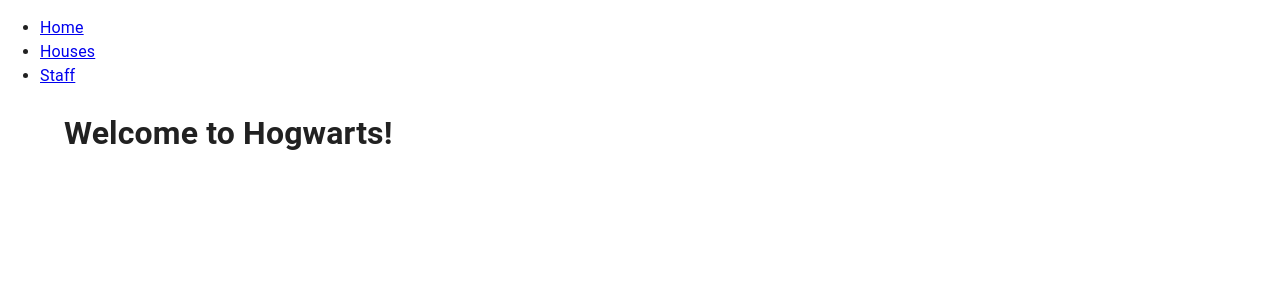
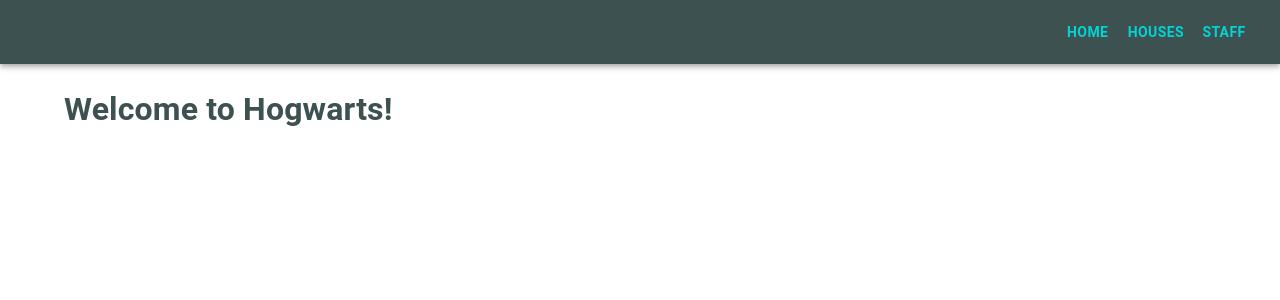
Before and after one commit to annashpb/hogwarts, a React (Create React App) app: page / in a window 1280 px wide. Shown: the top 300 px of the page. Built offline with nearby package versions, Linux system fonts and the light colour scheme.

Commit message:
config the menu bar

```diff
--- a/src/components/Menu/index.tsx
+++ b/src/components/Menu/index.tsx
@@ -1,17 +1,79 @@
-import { Link } from 'react-router-dom';
+import { useState, Fragment } from 'react';
+import {
+	AppBar,
+	Toolbar,
+	IconButton,
+	Box,
+	Drawer,
+	List,
+	ListItem,
+	Button,
+	Divider,
+} from '@mui/material';
+import MenuIcon from '@mui/icons-material/Menu';
+import { navigationItems } from '../../helpers/navigationItems';
 
-export const Menu = () => (
-	<nav>
-		<ul>
-			<li>
-				<Link to='/'>Home</Link>
-			</li>
-			<li>
-				<Link to='/houses'>Houses</Link>
-			</li>
-			<li>
-				<Link to='/staff'>Staff</Link>
-			</li>
-		</ul>
-	</nav>
-);
+import { MobileLink, DesktopLink } from './styles';
+
+export const Menu = () => {
+	const [menuExpanded, setMenuExpanded] = useState(false);
+	const container =
+		typeof window !== 'undefined' ? window.document.body : undefined;
+
+	const handleMenuToggle = () => setMenuExpanded(!menuExpanded);
+
+	return (
+		<>
+			<AppBar component='nav' position='sticky'>
+				<Toolbar>
+					<IconButton
+						color='inherit'
+						aria-label='Expand the menu'
+						edge='start'
+						onClick={handleMenuToggle}
+						sx={{ mr: 2, display: { sm: 'none' } }}
+					>
+						<MenuIcon />
+					</IconButton>
+					<Box
+						sx={{ display: { xs: 'none', sm: 'block' }, marginLeft: 'auto' }}
+					>
+						{navigationItems.map((item) => (
+							<Button key={`desktop-${item.title}`} sx={{ color: '#fff' }}>
+								<DesktopLink to={item.url}>{item.title}</DesktopLink>
+							</Button>
+						))}
+					</Box>
+				</Toolbar>
+			</AppBar>
+			<Box component='nav'>
+				<Drawer
+					container={container}
+					variant='temporary'
+					open={menuExpanded}
+					onClose={handleMenuToggle}
+					ModalProps={{
+						keepMounted: true,
+					}}
+					sx={{
+						display: { xs: 'block', sm: 'none' },
+						'& .MuiDrawer-paper': { boxSizing: 'border-box', width: '70vw' },
+					}}
+				>
+					<Box onClick={handleMenuToggle}>
+						<List>
+							{navigationItems.map((item) => (
+								<Fragment key={`mobile-${item.title}`}>
+									<ListItem>
+										<MobileLink to={item.url}>{item.title}</MobileLink>
+									</ListItem>
+									<Divider />
+								</Fragment>
+							))}
+						</List>
+					</Box>
+				</Drawer>
+			</Box>
+		</>
+	);
+};
--- /dev/null
+++ b/src/components/Menu/styles.tsx
@@ -0,0 +1,21 @@
+import { styled } from '@mui/material';
+import { Link } from 'react-router-dom';
+
+export const MobileLink = styled(Link)`
+	padding-block: 0.5rem;
+	font-size: 1.2rem;
+	font-weight: 700;
+	text-decoration: none;
+	color: ${({ theme }) => theme.palette.primary.main};
+`;
+
+export const DesktopLink = styled(Link)`
+	font-weight: 700;
+	text-decoration: none;
+	color: ${({ theme }) => theme.palette.secondary.main};
+
+	&:hover,
+	&:focus {
+		color: ${({ theme }) => theme.palette.text.secondary};
+	}
+`;
--- /dev/null
+++ b/src/helpers/navigationItems.js
@@ -0,0 +1,14 @@
+export const navigationItems = [
+	{
+		url: '/',
+		title: 'Home',
+	},
+	{
+		url: '/houses',
+		title: 'Houses',
+	},
+	{
+		url: '/staff',
+		title: 'Staff',
+	},
+];
--- a/src/theme.ts
+++ b/src/theme.ts
@@ -8,7 +8,11 @@
 			main: '#3E5151',
 		},
 		secondary: {
-			main: '#DECBA4',
+			main: '#00d4d4',
+		},
+		text: {
+			primary: '#3E5151',
+			secondary: '#ffecdb',
 		},
 		error: {
 			main: red.A400,
```
